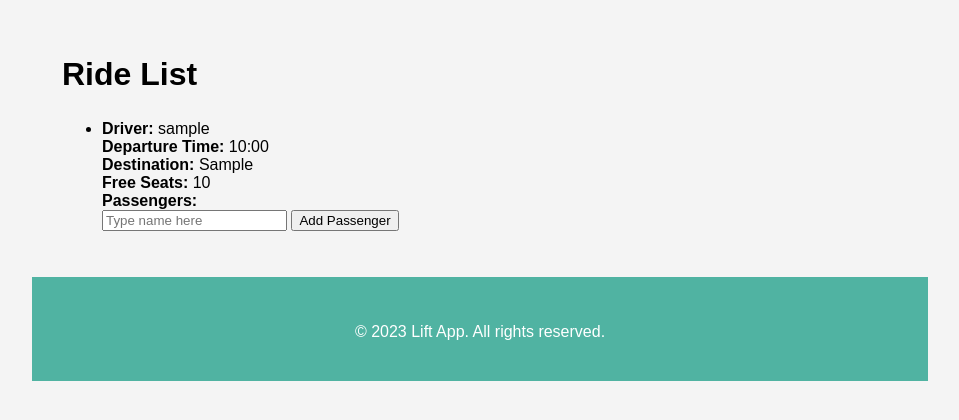
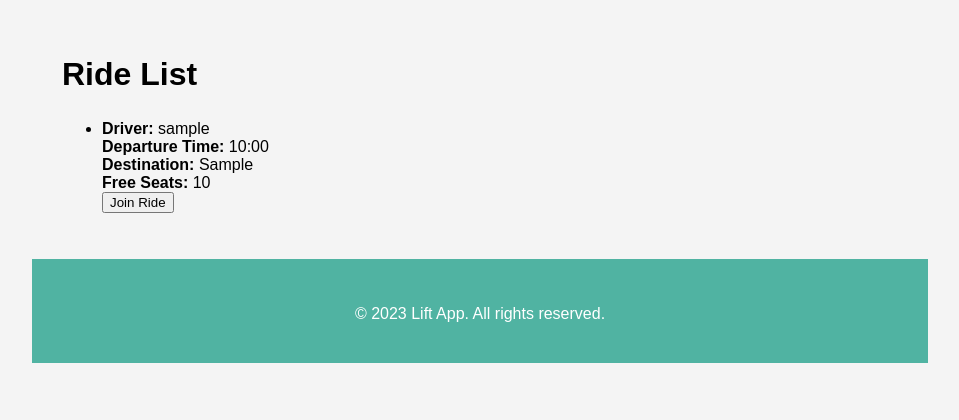
Before and after one commit to antoniomesquita09/my-django-website, a Django app: page /MeuApp/ride_list/ in a window 1280 px wide. Shown: the part 130-550 px from the top of the page, without its empty margins (160-1119 px from the left). Run offline with Django 4.2, Linux system fonts and the light colour scheme; tables that the repository leaves empty hold one stand-in row (values such as "Sample post").

Commit message:
Authentication + Button for Joining rides + Driver creates ride.

```diff
--- a/MeuApp/forms.py
+++ b/MeuApp/forms.py
@@ -1,10 +1,10 @@
-# MeuApp/forms.py
 from django import forms
 from .models import Ride
 
 class RideForm(forms.ModelForm):
     class Meta:
         model = Ride
-        fields = ['driver', 'passengers', 'destination', 'departure_time']
+        fields = ['destination', 'departure_time']
+
 class JoinRideForm(forms.Form):
     user_name = forms.CharField(max_length=100)
--- a/MeuApp/models.py
+++ b/MeuApp/models.py
@@ -9,10 +9,6 @@ from django.views.generic import ListView
 
 class Profile(models.Model):
     user = models.OneToOneField(User, on_delete=models.CASCADE)
-    # additional fields can be added here
-    bio = models.TextField(max_length=500, blank=True)
-    location = models.CharField(max_length=30, blank=True)
-    birthdate = models.DateField(null=True, blank=True)
 
     def __str__(self):
         return self.user.username
@@ -28,11 +24,9 @@ class Ride(models.Model):
     passengers = models.ManyToManyField(Profile, related_name='rides_as_passenger', blank=True)
     destination = models.CharField(max_length=255)
     departure_time = models.TimeField()
-    free_seats = models.PositiveIntegerField(default=3)  # Adjust default as per your needs
-
+    free_seats = models.PositiveIntegerField(default=4)
     def __str__(self):
         return f"Driver: {self.driver}, Destination: {self.destination}, Departure Time: {self.departure_time}"
-
     def get_queryset(self):
         # Adjust your queryset to filter related Driver model.
         return Ride.objects.filter(driver__is_available=True)
--- a/MeuApp/templates/MeuApp/ride_list.html
+++ b/MeuApp/templates/MeuApp/ride_list.html
@@ -4,16 +4,18 @@
     <h2>Ride List</h2>
     <ul>
         {% for ride in rides %}
-            <li id="ride-{{ ride.id }}">
-                <strong>Driver:</strong> {{ ride.driver.user.username }} <br>
-                <strong>Departure Time:</strong> {{ ride.departure_time }} <br>
-                <strong>Destination:</strong> {{ ride.destination }} <br>
-                <strong>Free Seats:</strong> <span class="free-seats">{{ ride.free_seats }}</span> <br>
-                <strong>Passengers:</strong> <span class="passengers"></span> <br>
-                <input type="text" placeholder="Type name here" class="passenger-input"/>
-                <button onclick="addPassenger({{ ride.id }})">Add Passenger</button>
-            </li>
-        {% endfor %}
+    <li>
+        <strong>Driver:</strong> {{ ride.driver.user.username }} <br>
+        <strong>Departure Time:</strong> {{ ride.departure_time }} <br>
+        <strong>Destination:</strong> {{ ride.destination }} <br>
+        <strong>Free Seats:</strong> {{ ride.free_seats }}
+        <form method="post" action="{% url 'MeuApp:join_ride' ride.id %}
+        ">
+            {% csrf_token %}
+            <button type="submit">Join Ride</button>
+        </form>
+    </li>
+{% endfor %}
     </ul>
 
     <script>
--- a/MeuApp/views.py
+++ b/MeuApp/views.py
@@ -1,3 +1,4 @@
+from http.client import HTTPResponse
 from .models import Ride  # Import the Ride model
 from .forms import RideForm, JoinRideForm
 from django.shortcuts import render
@@ -5,6 +6,10 @@ from django.shortcuts import get_object_or_404, redirect
 from django.contrib.auth.models import User
 from django.http import HttpResponseBadRequest
 from django.views.generic import ListView
+from django.http import HttpResponseBadRequest
+from .models import Ride, Profile
+from .forms import RideForm
+from django.contrib.auth.decorators import login_required
 
 
 def ride_list(request):
@@ -13,7 +18,7 @@ def ride_list(request):
         form = RideForm(request.POST)
         if form.is_valid():
             form.save()
-            return redirect('ride_list')
+            return redirect('MeuApp: ride_list')
     else:
         form = RideForm()
     return render(request, 'MeuApp/ride_list.html', {'rides': rides, 'form': form})
@@ -28,41 +33,34 @@ class RideListView(ListView):
     template_name = 'ride_list.html'  # Adjust this to your actual template name
     context_object_name = 'rides'
 
+
+
+@login_required
 def add_ride(request):
-    if request.method == 'POST':
+    if not hasattr(request.user, 'profile'):
+        # This will raise an error if the user doesn't have a profile
+        return HTTPResponse("User has no associated profile.", status=400)
+
+    if request.method == "POST":
         form = RideForm(request.POST)
         if form.is_valid():
             ride = form.save(commit=False)
-
-            # Access username through the user field of the Profile model
-            driver_name = ride.driver.user.username if ride.driver else "Anonymous"
-            # if passengers is a ManyToManyField with Profile, you need to add the driver to it.
-
+            ride.driver = request.user.profile
             ride.save()
-            if ride.driver:  # Checking if driver is not None
-                ride.passengers.add(ride.driver)  # Adding the driver to the passengers
-
-            return redirect('MeuApp:ride_list')
+            return redirect('MeuApp:ride_list')  # Redirect to home view after successful submission
     else:
         form = RideForm()
     return render(request, 'MeuApp/add_ride.html', {'form': form})
 
+@login_required
+def join_ride(request, ride_id):
+    ride = get_object_or_404(Ride, id=ride_id)
+    if ride.free_seats > 0:
+        ride.passengers.add(request.user.profile)
+        ride.free_seats -= 1
+        ride.save()
+        return redirect('MeuApp:ride_list')
+    else:
+        return HttpResponseBadRequest("No free seats available")
 
-# def ride_list(request):
-#     rides = Ride.objects.all()  # Fetch all rides
-#     return render(request, 'MeuApp/ride_list.html', {'rides': rides})
-def join_ride(request, ride_id):  # assuming you are passing ride_id to this view to identify the ride
-    ride = get_object_or_404(Ride, id=ride_id)
-    if request.method == 'POST':
-        form = JoinRideForm(request.POST)
-        if form.is_valid():
-            user_name = form.cleaned_data['user_name']
-
-            # Append this username to the passengers list of the ride
-            ride.passengers = f"{ride.passengers},{user_name}" if ride.passengers else user_name
-            ride.save()
-
-            return redirect('MeuApp:ride_list')  # or redirect to any appropriate URL
-    else:
-        form = JoinRideForm()
-    return render(request, 'MeuApp/join_ride.html', {'form': form, 'ride': ride})
+# ... rest of your views
```
Also changed, not shown: MeuApp/migrations/0011_remove_profile_bio_remove_profile_birthdate_and_more.py (added).
